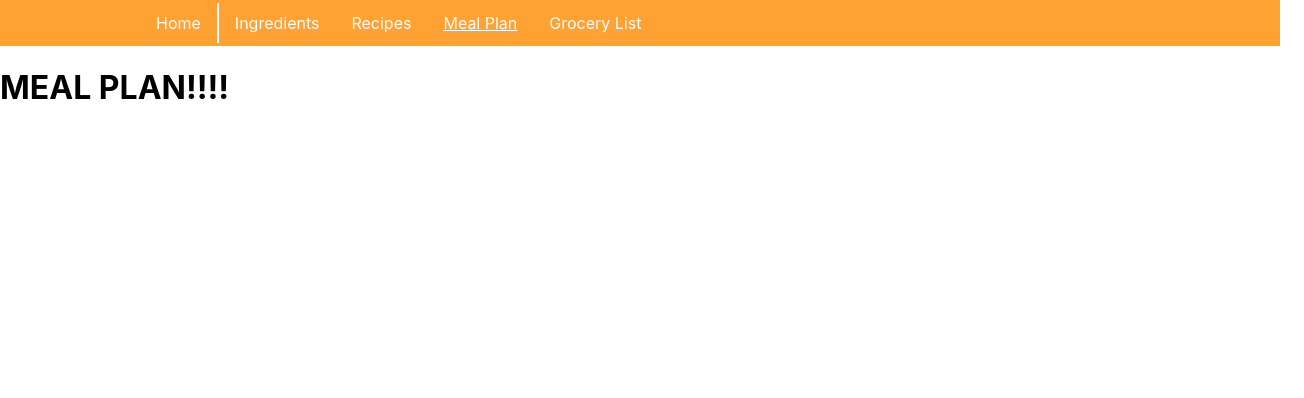
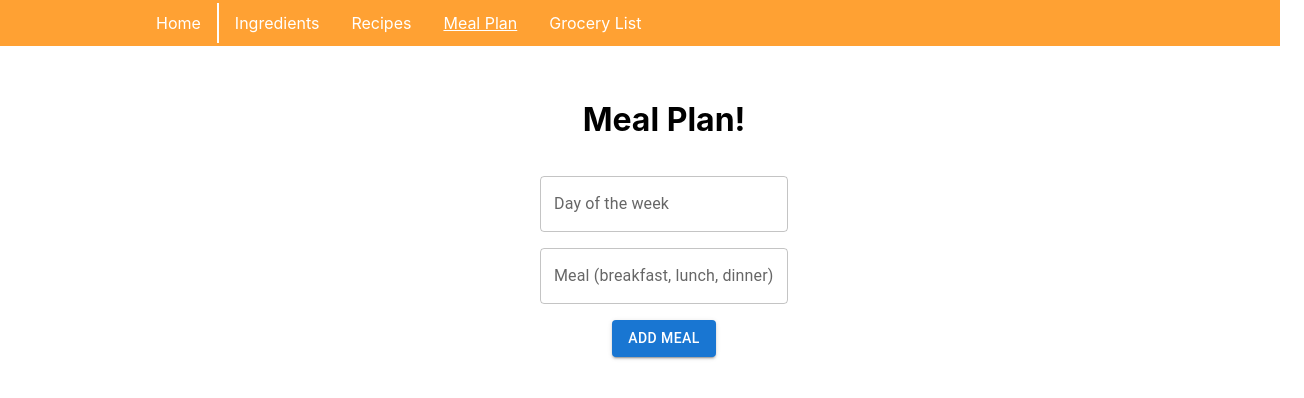
Before and after one commit to chrisgustanto/EECS581_Team7_Project, a React (Create React App) app in the folder pantry/: page /meal_plan in a window 1280 px wide. Shown: the top 398 px of the page, 1304 px wide, since content can reach past the window. Built offline with nearby package versions, Linux system fonts and the light colour scheme.

Commit message:
Updated recipe & meal plan page UI

```diff
--- a/pantry/src/pages/Recipes/recipes.tsx
+++ b/pantry/src/pages/Recipes/recipes.tsx
@@ -1,4 +1,5 @@
 import React, { useState, Fragment, FunctionComponent } from "react";
+import Grid from "@mui/material/Grid";
 import { IngredientInterface, RecipeInterface } from "../../interfaces";
 import RecipeCard from "./recipeCard";
 import { TextField, Button, Box } from "@mui/material";
@@ -37,8 +38,23 @@ const Recipes: FunctionComponent<Props> = ({ recipeList, ingredientList }) => {
 
   return (
     <>
-      <Box display="block">
+      <Grid
+        container
+        spacing={2}
+        display="flex"
+        alignItems="center"
+        justifyContent="center"
+        sx={{
+          flexDirection: "column",
+          p: 1,
+          m: 1,
+        }}
+      >
+        <Grid item xs={8}>
           <h2>Add Recipe</h2>
+        </Grid>
+
+        <Grid item xs={8}>
           <TextField
             id="RecipeName"
             label="Enter Recipe Name"
@@ -46,7 +62,9 @@ const Recipes: FunctionComponent<Props> = ({ recipeList, ingredientList }) => {
             value={name}
             onChange={(event) => setName(event.target.value)}
           />
-        <Box display="flex">
+        </Grid>
+
+        <Grid item xs={8}>
           {/* <h4>Ingredient Options: </h4> */}
           <Box display="block">
             {ingredientList.map((ingredient, index) => {
@@ -62,7 +80,9 @@ const Recipes: FunctionComponent<Props> = ({ recipeList, ingredientList }) => {
               );
             })}
           </Box>
-        </Box>
+        </Grid>
+
+        <Grid item xs={8}>
           <TextField
             id="RecipeInstructions"
             label="Enter Recipe Instructions"
@@ -70,18 +90,24 @@ const Recipes: FunctionComponent<Props> = ({ recipeList, ingredientList }) => {
             value={directions}
             onChange={(event) => setDirections(event.target.value)}
           />
+        </Grid>
+
+        <Grid item xs={8}>
           <Button
             variant="contained"
             onClick={() => addRecipe(name, checked, directions)}
           >
             Add
           </Button>
-      </Box>
+        </Grid>
 
+        <Grid item xs={8}>
           <h2>Recipes: </h2>
           {recipeList.map((recipe, index) => {
             return <RecipeCard key={index} recipe={recipe} />;
           })}
+        </Grid>
+      </Grid>
     </>
   );
 };
--- a/pantry/src/pages/meal_plan.tsx
+++ b/pantry/src/pages/meal_plan.tsx
@@ -1,10 +1,56 @@
 import React from "react";
+import Box from "@mui/material/Box";
+import Grid from "@mui/material/Grid";
+import TextField from "@mui/material/TextField";
+import Button from "@mui/material/Button";
 import { MealPlanInterface } from "./../interfaces";
 
 const MealPlan = () => {
   // array of meal plans used to store data
   interface MealPlanArray extends Array<MealPlanInterface> {}
 
-  return <h1>MEAL PLAN!!!!</h1>;
+  return (
+    <Box sx={{ flexGrow: 1 }}>
+      <Grid
+        container
+        spacing={2}
+        display="flex"
+        alignItems="center"
+        justifyContent="center"
+        component="form"
+        sx={{
+          flexDirection: "column",
+          p: 1,
+          m: 1,
+        }}
+        noValidate
+        autoComplete="off"
+      >
+        <Grid item>
+          <h1>Meal Plan!</h1>
+        </Grid>
+
+        <Grid item xs={8}>
+          <TextField
+            id="DayOfTheWeek"
+            label="Day of the week"
+            variant="outlined"
+          />
+        </Grid>
+
+        <Grid item xs={8}>
+          <TextField
+            id="Meal"
+            label="Meal (breakfast, lunch, dinner)"
+            variant="outlined"
+          />
+        </Grid>
+
+        <Grid item xs={8}>
+          <Button variant="contained">Add Meal</Button>
+        </Grid>
+      </Grid>
+    </Box>
+  );
 };
 export default MealPlan;
```
Lines whose indentation alone changed are shown as unchanged.
